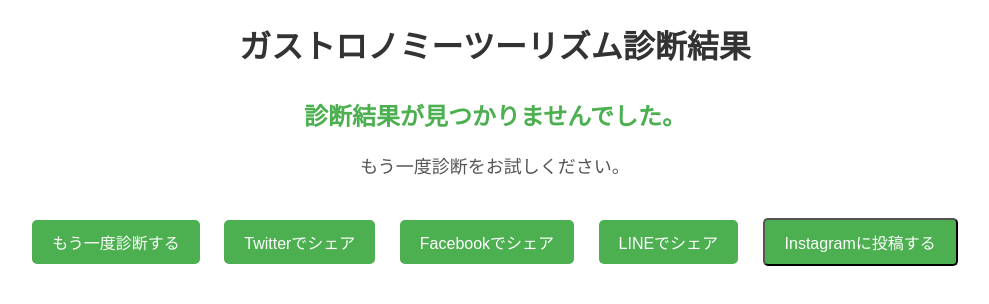
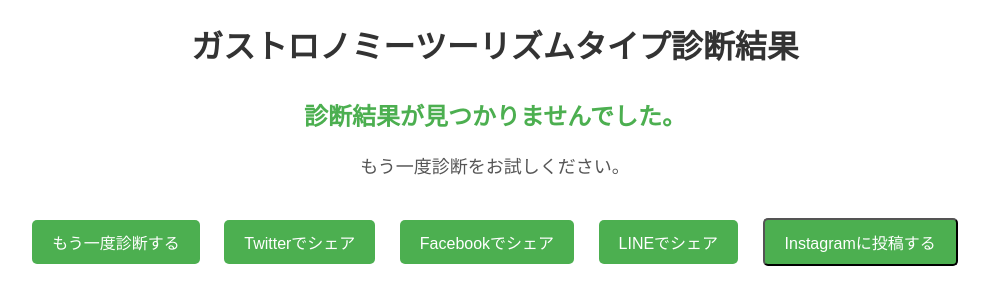
Before and after one commit to mi3ki/gastronomy-diagnosis, a plain HTML site: page result.html in a window 1280 px wide. Shown: the whole page, without its empty margins (145-1134 px from the left). Drawn offline with Linux system fonts and the light colour scheme.

Commit message:
Update result.html

```diff
--- a/result.html
+++ b/result.html
@@ -52,7 +52,7 @@
     </style>
 </head>
 <body>
-    <h1>ガストロノミーツーリズム診断結果</h1>
+    <h1>ガストロノミーツーリズムタイプ診断結果</h1>
     <div class="result" id="resultType"></div>
     <img id="resultImage" class="result-image" alt="診断結果画像">
     <div class="description" id="resultDescription"></div>
```
